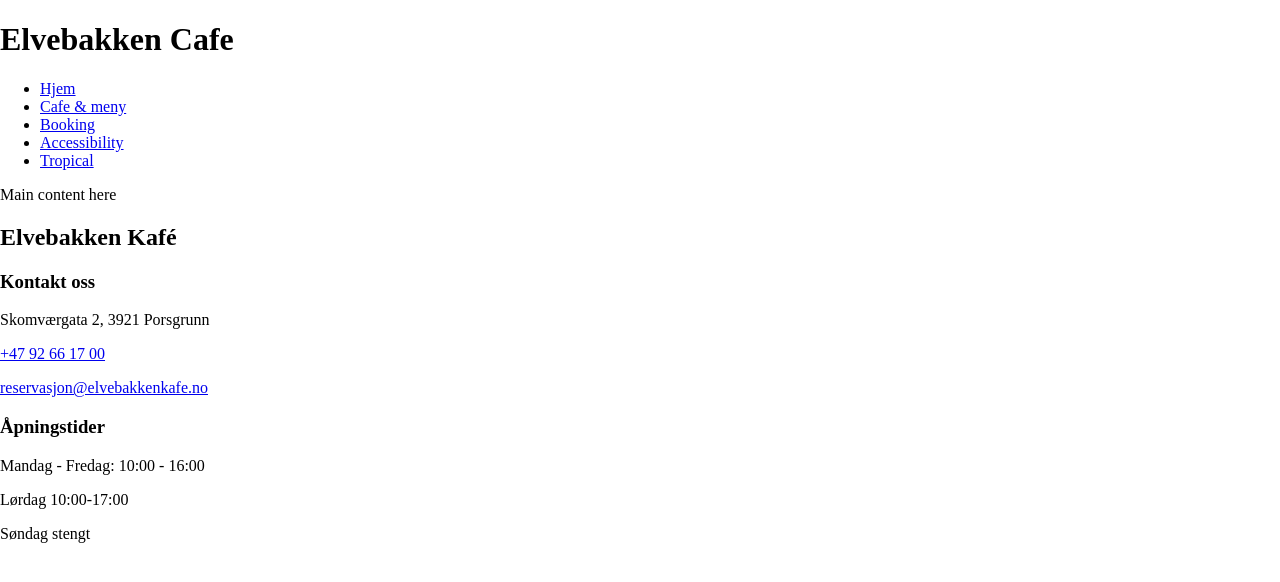
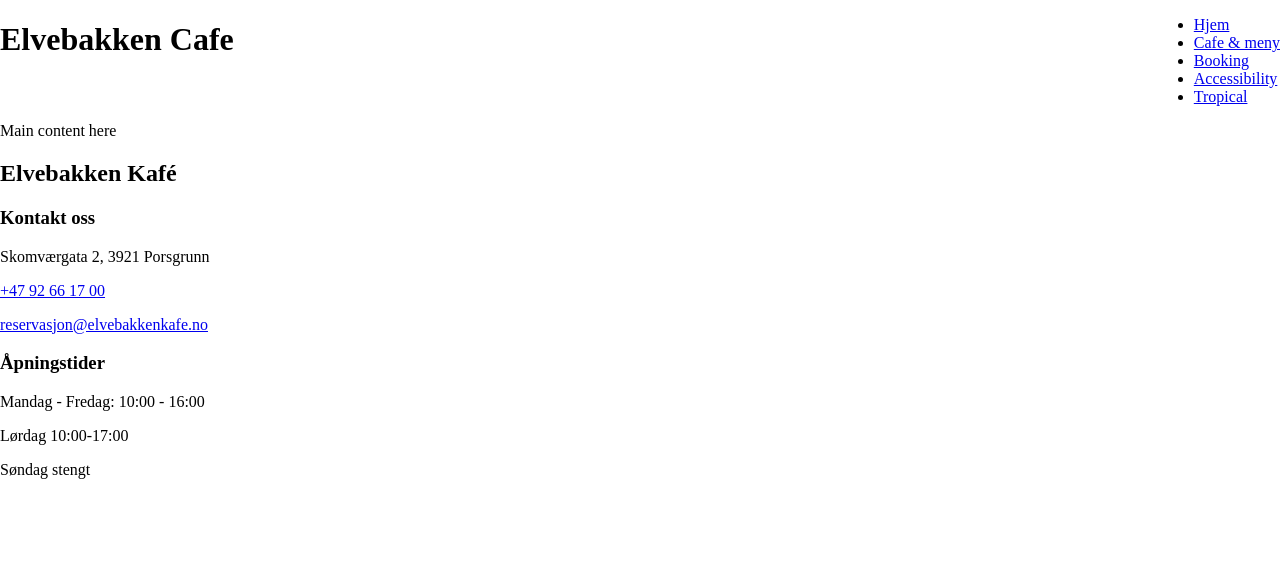
Before and after one commit to s1monb/eksamen-data1200, a plain HTML site: page index.html in a window 1280 px wide. Drawn offline with Linux system fonts and the light colour scheme.

Commit message:
added all

```diff
--- a/index.html
+++ b/index.html
@@ -10,7 +10,7 @@
         <link rel="stylesheet" href="styles/pages/index.css" />
     </head>
     <body>
-        <header class="header">
+        <header class="navbar">
             <h1>Elvebakken Cafe</h1>
             <nav>
                 <ul>
--- a/styles/global.css
+++ b/styles/global.css
@@ -1,11 +1,21 @@
+.navbar {
+    display: flex;
+    justify-content: space-between;
+}
+
+.navbar {
+    display: flex;
+    justify-content: space-between;
+}
+
 .footer {
 }
 
-.navbar {
+* {
+    scroll-behavior: smooth;
 }
 
 body {
-    scroll-behavior: smooth;
     margin: 0;
     padding: 0;
 }
--- a/styles/pages/cafe.css
+++ /dev/null
@@ -1,3 +0,0 @@
-body {
-    background: var(--primary);
-}
--- a/styles/pages/tropical.css
+++ b/styles/pages/tropical.css
@@ -0,0 +1,3 @@
+body {
+    background: var(--primary);
+}
```
Also changed, not shown: cafe.html (+3 -2 lines).
